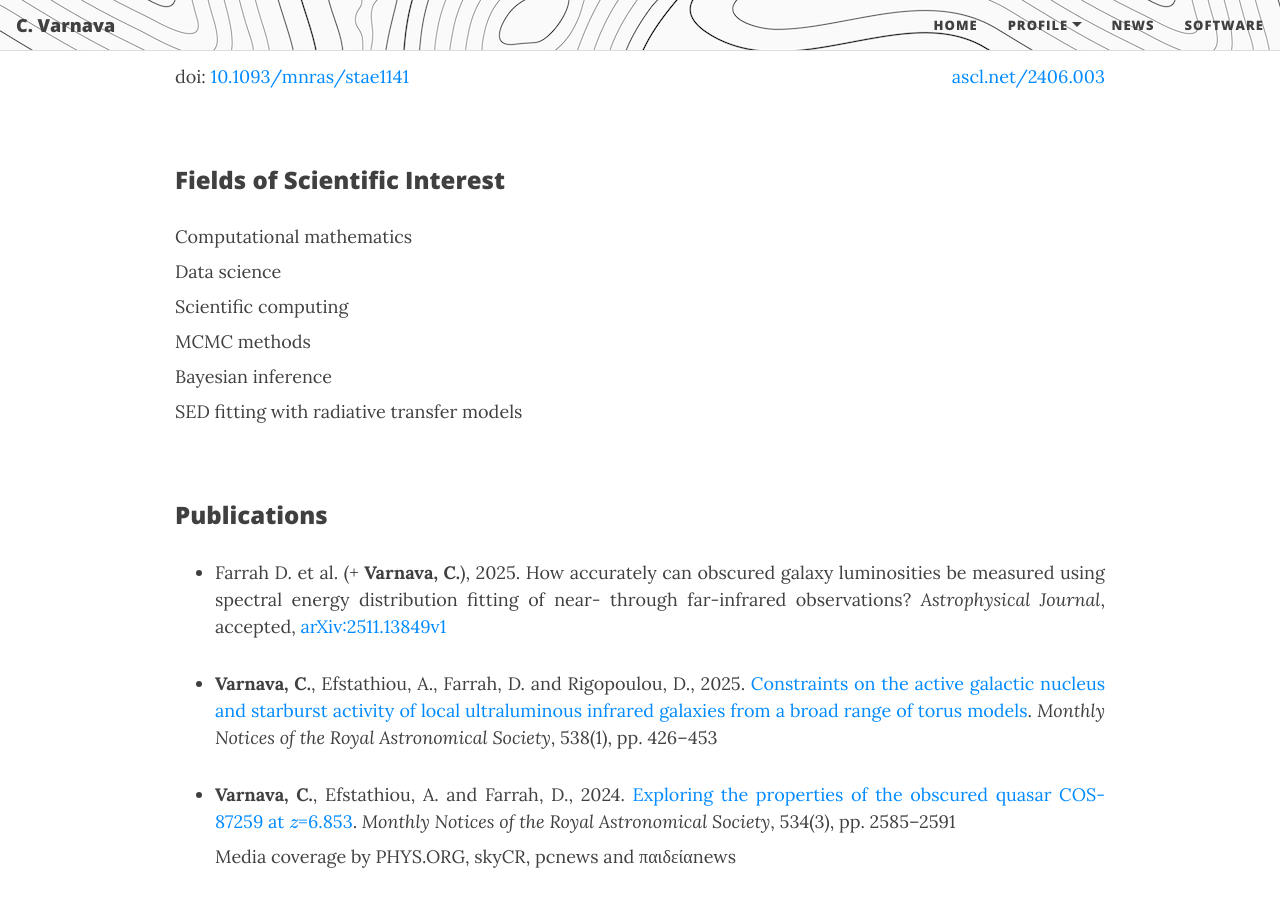
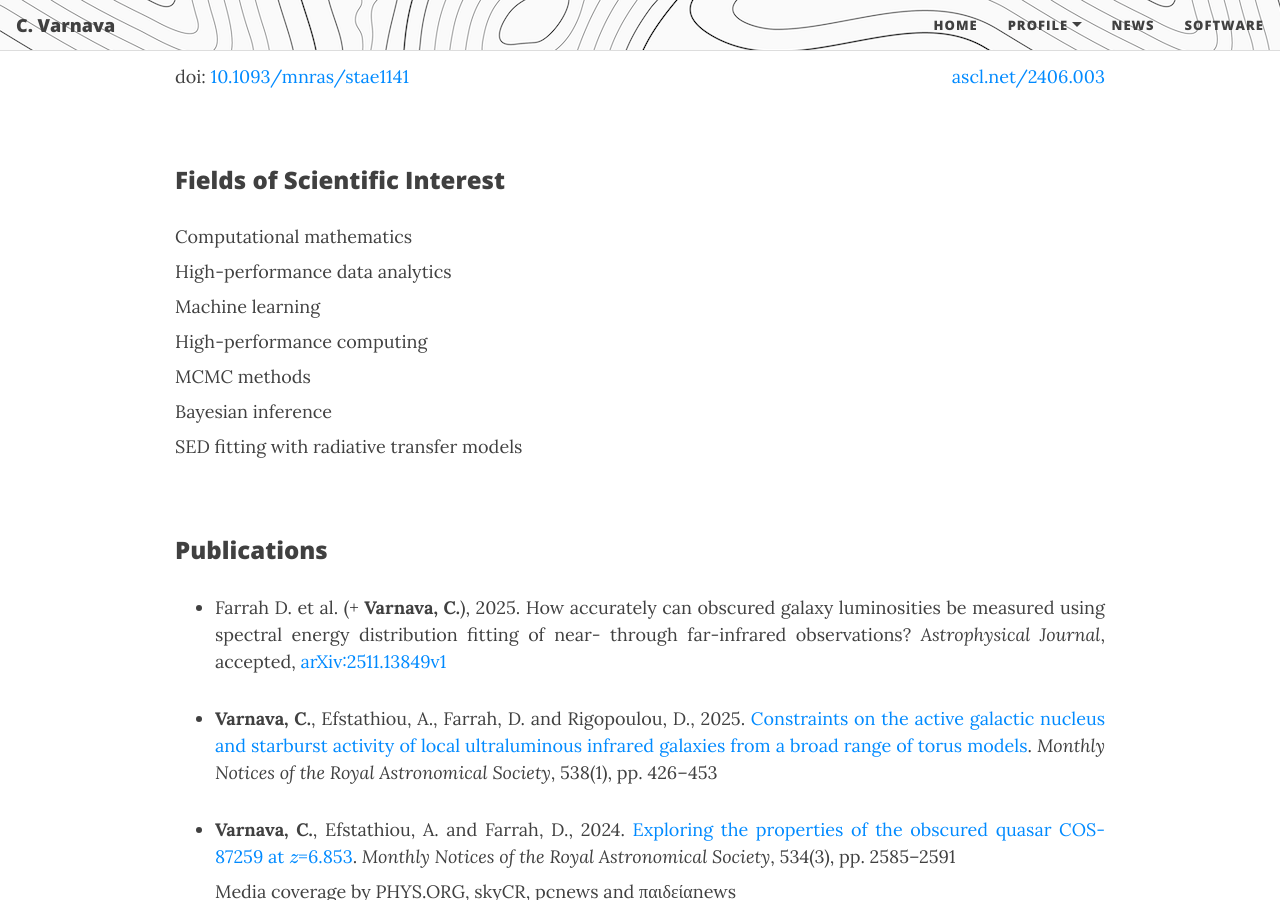
Before and after one commit to ch-var/ch-var.github.io, a Jekyll site: the page built from CV.html, in a window 1280 px wide and 900 px high, scrolled down 2307 px. Built offline with Jekyll 4.4.1, drawn with Linux system fonts in a browser that asks for light colours; formulas are drawn with MathJax 3.

Commit message:
Update CV.html

```diff
--- a/CV.html
+++ b/CV.html
@@ -72,8 +72,9 @@
 <br>
 <p style="font-family: var(--header-font); font-weight: 800; line-height: 1.1; font-size: 1.5rem; margin-top: 1.25rem;">Fields of Scientific Interest</p>
 <p align='justify' style="margin-bottom: 8px;">Computational mathematics</p>
-<p align='justify' style="margin-top: 8px; margin-bottom: 8px;">Data science</p>
-<p align='justify' style="margin-top: 8px; margin-bottom: 8px;">Scientific computing</p>
+<p align='justify' style="margin-top: 8px; margin-bottom: 8px;">High-performance data analytics</p>
+<p align='justify' style="margin-top: 8px; margin-bottom: 8px;">Machine learning</p>
+<p align='justify' style="margin-top: 8px; margin-bottom: 8px;">High-performance computing</p>
 <p align='justify' style="margin-top: 8px; margin-bottom: 8px;">MCMC methods</p>
 <p align='justify' style="margin-top: 8px; margin-bottom: 8px;">Bayesian inference</p>
 <p align='justify' style="margin-top: 8px;">SED fitting with radiative transfer models</p>
```
